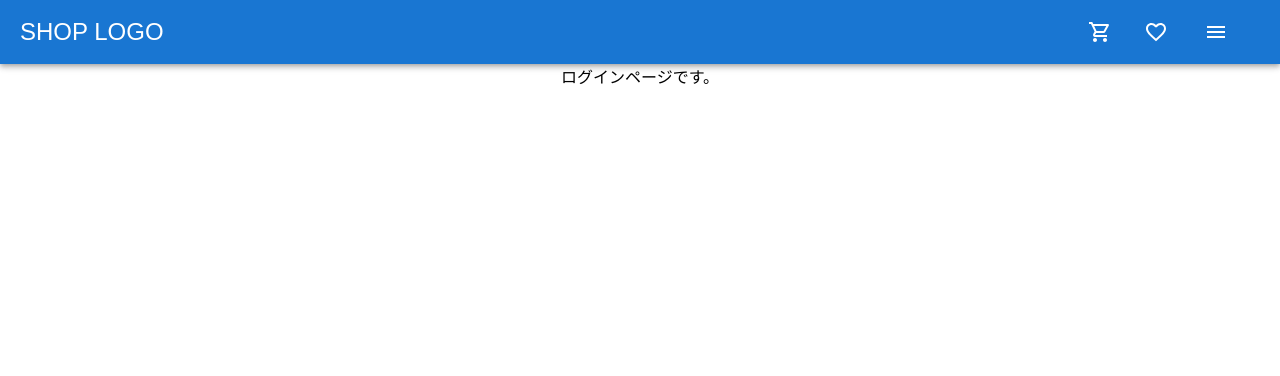
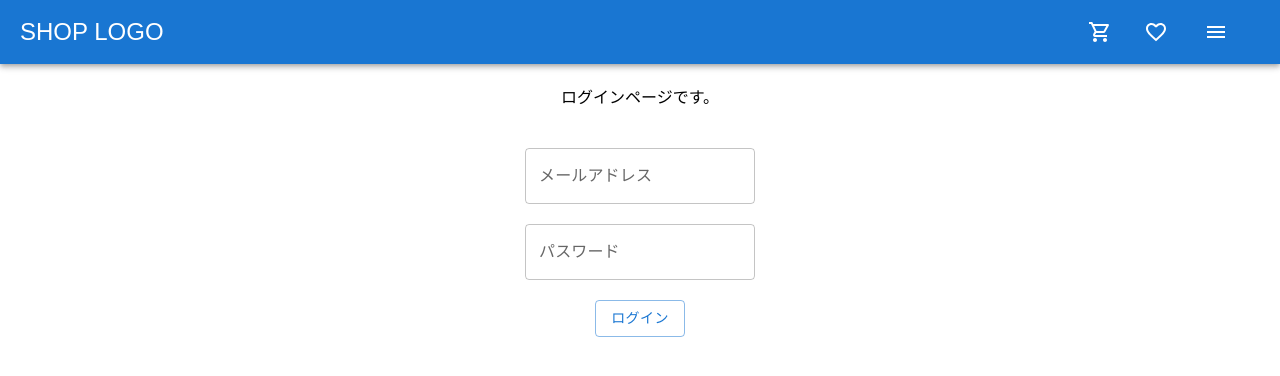
Before and after one commit to Onepiece2424/shampoo_ec_site, a React (Create React App) app in the folder frontend/: page /users/sign_in in a window 1280 px wide. Shown: the top 376 px of the page. Built offline with nearby package versions, Linux system fonts and the light colour scheme.

Commit message:
アドレスとパスワードの入力フォーム、ボタンの作成

```diff
--- a/frontend/src/components/sign_in/SignIn.jsx
+++ b/frontend/src/components/sign_in/SignIn.jsx
@@ -1,11 +1,58 @@
 import React from 'react'
+import { Field, reduxForm } from 'redux-form';
+import { Button, TextField } from '@mui/material';
+
+const renderTextField = ({
+  input,
+  label,
+  placeholder,
+  meta: { touched, invalid, error },
+  ...custom
+}) => (
+  <TextField
+    label={label}
+    placeholder={placeholder}
+    error={touched && invalid}
+    helperText={touched && error}
+    {...input}
+    {...custom}
+  />
+);
 
 const SignIn = () => {
   return (
-    <div>
-      ログインページです。
-    </div>
+    <>
+      <br></br>
+      <div>
+        ログインページです。
+      </div>
+      <br></br>
+      <form>
+        <br></br>
+        <Field
+          name="email"
+          component={renderTextField}
+          label="メールアドレス"
+          placeholder="メールアドレスを入力してください。"
+          style={{ width: 230 }}
+        />
+        <br></br>
+        <br></br>
+        <Field
+          name="password"
+          component={renderTextField}
+          label="パスワード"
+          placeholder="パスワードを入力してください。"
+          style={{ width: 230 }}
+        />
+        <br></br>
+        <br></br>
+        <Button variant="outlined">ログイン</Button>
+      </form>
+    </>
   )
 }
 
-export default SignIn
+export default reduxForm({
+  form: 'signInForm',
+})(SignIn);
```
